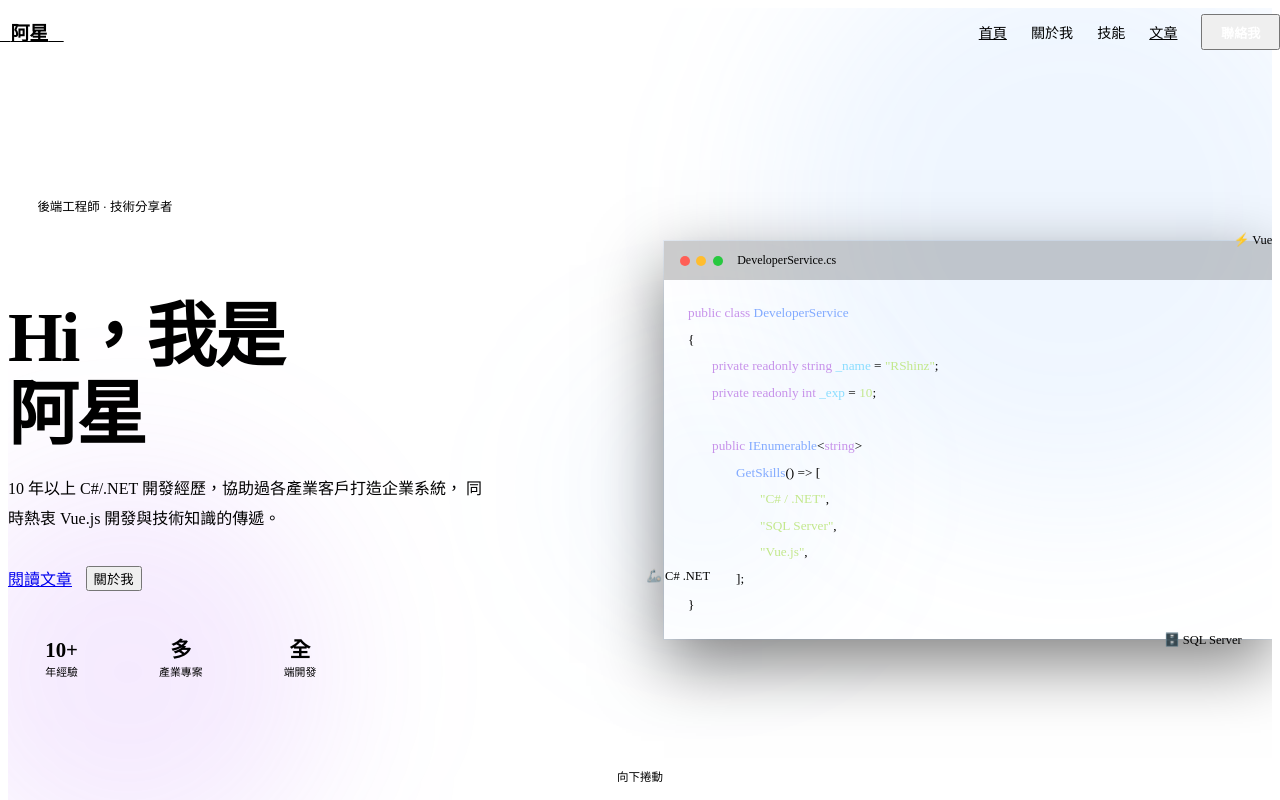
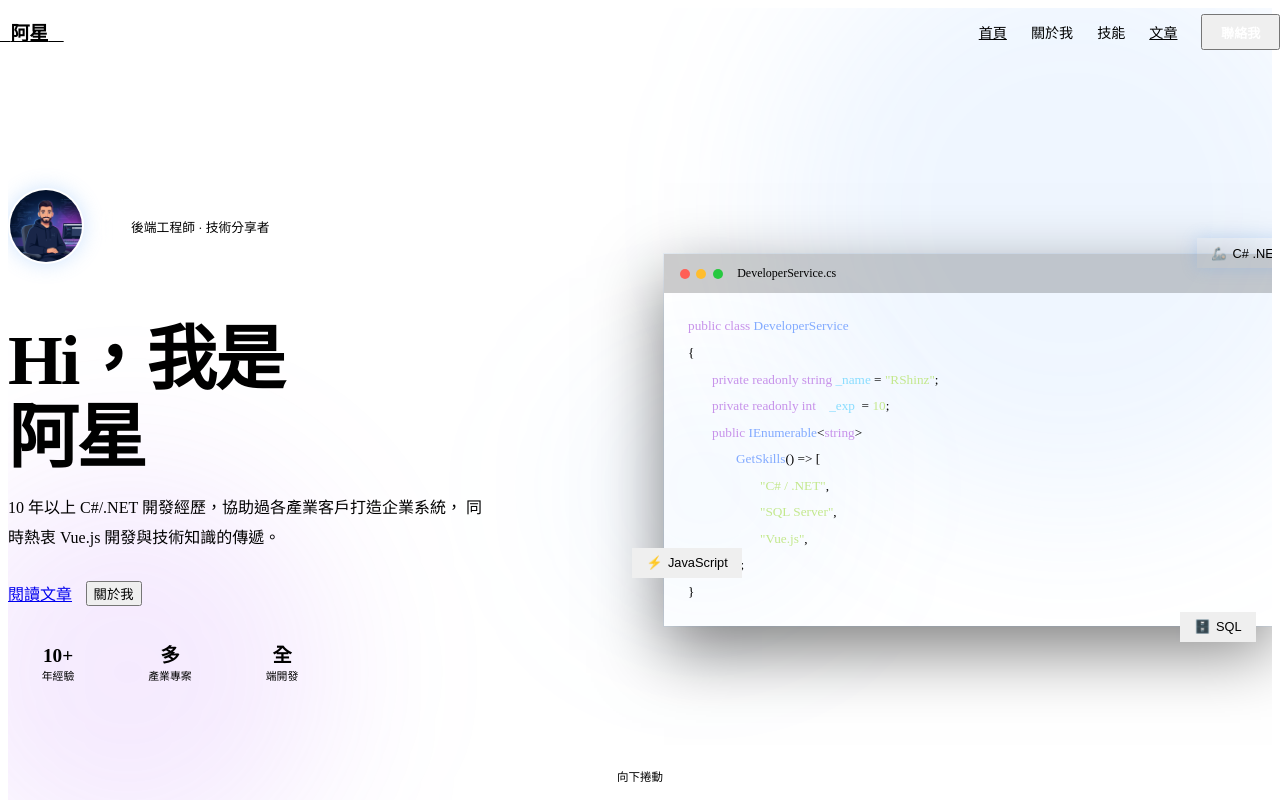
Before and after one commit to Shangshin-Liu/RShinz-World, a Vue app: page /#/ in a window 1280 px wide. Shown: the top 800 px of the page. Built offline with nearby package versions, Linux system fonts and the light colour scheme; the HTML template or start-up script is replaced by a standard one.

Commit message:
[update] 微調首頁呈現版面

```diff
--- a/src/components/home/HeroSection.vue
+++ b/src/components/home/HeroSection.vue
@@ -1,12 +1,76 @@
 <script setup lang="ts">
-import { RouterLink } from 'vue-router'
-import { useRouter } from 'vue-router'
+import { ref } from 'vue'
+import { RouterLink, useRouter } from 'vue-router'
+import avatarSrc from '@/assets/images/avatar.png'
 
 const router = useRouter()
 function scrollToAbout() {
   const el = document.getElementById('about')
   if (el) el.scrollIntoView({ behavior: 'smooth' })
   else router.push('/').then(() => setTimeout(() => document.getElementById('about')?.scrollIntoView({ behavior: 'smooth' }), 150))
+}
+
+// ── 互動 Code Card ────────────────────────────────────────────
+type TabId = 'csharp' | 'javascript' | 'sql'
+type Token = { cls?: string; text: string }
+type CodeLine = { tokens: Token[]; indent?: 0 | 1 | 2 | 3 }
+
+const activeTab = ref<TabId>('csharp')
+
+interface ChipDef { id: TabId; icon: string; label: string; cls: string }
+const chips: ChipDef[] = [
+  { id: 'csharp',     icon: '🦾', label: 'C# .NET',    cls: 'chip-1' },
+  { id: 'javascript', icon: '⚡', label: 'JavaScript', cls: 'chip-2' },
+  { id: 'sql',        icon: '🗄️', label: 'SQL',        cls: 'chip-3' },
+]
+
+const codeExamples: Record<TabId, { filename: string; lines: CodeLine[] }> = {
+  csharp: {
+    filename: 'DeveloperService.cs',
+    lines: [
+      { tokens: [{ cls: 'kw', text: 'public class' }, { text: ' ' }, { cls: 'fn', text: 'DeveloperService' }] },
+      { tokens: [{ text: '{' }] },
+      { indent: 1, tokens: [{ cls: 'kw', text: 'private readonly string' }, { text: ' ' }, { cls: 'str', text: '_name' }, { text: ' = ' }, { cls: 'val', text: '"RShinz"' }, { text: ';' }] },
+      { indent: 1, tokens: [{ cls: 'kw', text: 'private readonly int' }, { text: '    ' }, { cls: 'str', text: '_exp' }, { text: '  = ' }, { cls: 'val', text: '10' }, { text: ';' }] },
+      { tokens: [{ text: '' }] },
+      { indent: 1, tokens: [{ cls: 'kw', text: 'public' }, { text: ' ' }, { cls: 'fn', text: 'IEnumerable' }, { text: '<' }, { cls: 'kw', text: 'string' }, { text: '>' }] },
+      { indent: 2, tokens: [{ cls: 'fn', text: 'GetSkills' }, { text: '() => [' }] },
+      { indent: 3, tokens: [{ cls: 'val', text: '"C# / .NET"' }, { text: ',' }] },
+      { indent: 3, tokens: [{ cls: 'val', text: '"SQL Server"' }, { text: ',' }] },
+      { indent: 3, tokens: [{ cls: 'val', text: '"Vue.js"' }, { text: ',' }] },
+      { indent: 2, tokens: [{ text: '];' }] },
+      { tokens: [{ text: '}' }] },
+    ],
+  },
+  javascript: {
+    filename: 'developer.js',
+    lines: [
+      { tokens: [{ cls: 'kw', text: 'const' }, { text: ' ' }, { cls: 'fn', text: 'developer' }, { text: ' = {' }] },
+      { indent: 1, tokens: [{ cls: 'str', text: 'name' }, { text: ': ' }, { cls: 'val', text: "'RShinz'" }, { text: ',' }] },
+      { indent: 1, tokens: [{ cls: 'str', text: 'lang' }, { text: ': ' }, { cls: 'val', text: "'JavaScript'" }, { text: ',' }] },
+      { indent: 1, tokens: [{ cls: 'str', text: 'runtime' }, { text: ': ' }, { cls: 'val', text: "'Node.js'" }, { text: ',' }] },
+      { indent: 1, tokens: [{ cls: 'fn', text: 'async' }, { text: ' ' }, { cls: 'fn', text: 'fetchSkills' }, { text: '() {' }] },
+      { indent: 2, tokens: [{ cls: 'kw', text: 'const' }, { text: ' res = ' }, { cls: 'kw', text: 'await' }] },
+      { indent: 3, tokens: [{ cls: 'fn', text: 'api' }, { text: '.' }, { cls: 'fn', text: 'get' }, { text: '(' }, { cls: 'val', text: "'/skills'" }, { text: ')' }] },
+      { indent: 2, tokens: [{ cls: 'kw', text: 'return' }, { text: ' res.' }, { cls: 'str', text: 'data' }] },
+      { indent: 1, tokens: [{ text: '},' }] },
+      { tokens: [{ text: '}' }] },
+    ],
+  },
+  sql: {
+    filename: 'skills_query.sql',
+    lines: [
+      { tokens: [{ cls: 'kw', text: 'SELECT' }] },
+      { indent: 1, tokens: [{ cls: 'str', text: 'e.name' }, { text: ',' }] },
+      { indent: 1, tokens: [{ cls: 'fn', text: 'COUNT' }, { text: '(' }, { cls: 'str', text: 'p.id' }, { text: ')  ' }, { cls: 'kw', text: 'AS' }, { text: ' ' }, { cls: 'fn', text: 'projects' }, { text: ',' }] },
+      { indent: 1, tokens: [{ cls: 'fn', text: 'AVG' }, { text: '(' }, { cls: 'str', text: 'r.score' }, { text: ') ' }, { cls: 'kw', text: 'AS' }, { text: ' ' }, { cls: 'fn', text: 'avg_rating' }] },
+      { tokens: [{ cls: 'kw', text: 'FROM' }, { text: '  ' }, { cls: 'str', text: 'engineers' }, { text: ' ' }, { cls: 'fn', text: 'e' }] },
+      { tokens: [{ cls: 'kw', text: 'JOIN' }, { text: '  ' }, { cls: 'str', text: 'projects' }, { text: '  ' }, { cls: 'fn', text: 'p' }, { text: ' ' }, { cls: 'kw', text: 'ON' }, { text: ' p.owner = e.id' }] },
+      { tokens: [{ cls: 'kw', text: 'JOIN' }, { text: '  ' }, { cls: 'str', text: 'reviews' }, { text: '   ' }, { cls: 'fn', text: 'r' }, { text: ' ' }, { cls: 'kw', text: 'ON' }, { text: ' r.project = p.id' }] },
+      { tokens: [{ cls: 'kw', text: 'WHERE' }, { text: ' ' }, { cls: 'str', text: 'e.name' }, { text: ' = ' }, { cls: 'val', text: "'RShinz'" }] },
+      { tokens: [{ cls: 'kw', text: 'GROUP BY' }, { text: ' ' }, { cls: 'str', text: 'e.name' }] },
+    ],
+  },
 }
 </script>
 
@@ -18,11 +82,20 @@ function scrollToAbout() {
     <div class="orb orb-3" aria-hidden="true" />
 
     <div class="container hero-inner">
+      <!-- ── Left ──────────────────────────────────── -->
       <div class="hero-content fade-in-up">
-        <div class="hero-eyebrow">
-          <span class="eyebrow-dot" />
-          <span>後端工程師 · 技術分享者</span>
+
+        <!-- Avatar + eyebrow in one row -->
+        <div class="hero-intro">
+          <div class="avatar-ring">
+            <img :src="avatarSrc" alt="阿星的個人照片" class="avatar-img" />
+          </div>
+          <div class="hero-eyebrow">
+            <span class="eyebrow-dot" />
+            <span>後端工程師 · 技術分享者</span>
+          </div>
         </div>
+
         <h1 class="hero-name">
           Hi，我是<br />
           <span class="grad-text">阿星</span>
@@ -53,32 +126,43 @@ function scrollToAbout() {
         </div>
       </div>
 
-      <div class="hero-visual" aria-hidden="true">
+      <!-- ── Right: code card + floating chip buttons ── -->
+      <div class="hero-visual" aria-hidden="false">
         <div class="code-card glass">
           <div class="code-card-header">
             <span class="dot red" /><span class="dot yellow" /><span class="dot green" />
-            <span class="code-filename">DeveloperService.cs</span>
+            <span class="code-filename">{{ codeExamples[activeTab].filename }}</span>
           </div>
           <div class="code-body">
-            <div class="code-line"><span class="kw">public class</span> <span class="fn">DeveloperService</span></div>
-            <div class="code-line">{</div>
-            <div class="code-line indent"><span class="kw">private readonly string</span> <span class="str">_name</span> = <span class="val">&quot;RShinz&quot;</span>;</div>
-            <div class="code-line indent"><span class="kw">private readonly int</span> <span class="str">_exp</span> = <span class="val">10</span>;</div>
-            <div class="code-line">&nbsp;</div>
-            <div class="code-line indent"><span class="kw">public</span> <span class="fn">IEnumerable</span>&lt;<span class="kw">string</span>&gt;</div>
-            <div class="code-line indent2"><span class="fn">GetSkills</span>() =&gt; [</div>
-            <div class="code-line indent3"><span class="val">&quot;C# / .NET&quot;</span>,</div>
-            <div class="code-line indent3"><span class="val">&quot;SQL Server&quot;</span>,</div>
-            <div class="code-line indent3"><span class="val">&quot;Vue.js&quot;</span>,</div>
-            <div class="code-line indent2">];</div>
-            <div class="code-line">}</div>
+            <Transition name="code-fade" mode="out-in">
+              <div :key="activeTab" class="code-lines">
+                <div
+                  v-for="(line, i) in codeExamples[activeTab].lines"
+                  :key="i"
+                  :class="['code-line', line.indent ? `indent${line.indent}` : '']"
+                >
+                  <span
+                    v-for="(tok, j) in line.tokens"
+                    :key="j"
+                    :class="tok.cls"
+                  >{{ tok.text }}</span>
+                </div>
+              </div>
+            </Transition>
           </div>
         </div>
 
-        <!-- floating chips -->
-        <div class="chip chip-1 glass">⚡ Vue 3</div>
-        <div class="chip chip-2 glass">🦾 C# .NET</div>
-        <div class="chip chip-3 glass">🗄️ SQL Server</div>
+        <!-- Floating chip buttons -->
+        <button
+          v-for="chip in chips"
+          :key="chip.id"
+          class="chip glass"
+          :class="[chip.cls, { active: activeTab === chip.id }]"
+          @click="activeTab = chip.id"
+        >
+          <span>{{ chip.icon }}</span>
+          <span>{{ chip.label }}</span>
+        </button>
       </div>
     </div>
 
@@ -101,40 +185,12 @@ function scrollToAbout() {
 }
 
 /* Aurora orbs */
-.orb {
-  position: absolute;
-  border-radius: 50%;
-  filter: blur(80px);
-  pointer-events: none;
-}
+.orb { position: absolute; border-radius: 50%; filter: blur(80px); pointer-events: none; }
+.orb-1 { width: 600px; height: 600px; background: rgba(96,165,250,0.1);  top:-100px; right:-100px; animation: float 10s ease-in-out infinite; }
+.orb-2 { width: 400px; height: 400px; background: rgba(168,85,247,0.12); bottom:0;   left:-80px;  animation: float 14s ease-in-out infinite reverse; }
+.orb-3 { width: 250px; height: 250px; background: rgba(96,165,250,0.07); bottom:30%; right:35%;   animation: float 8s ease-in-out infinite 2s; }
 
-.orb-1 {
-  width: 600px;
-  height: 600px;
-  background: rgba(96, 165, 250, 0.1);
-  top: -100px;
-  right: -100px;
-  animation: float 10s ease-in-out infinite;
-}
-
-.orb-2 {
-  width: 400px;
-  height: 400px;
-  background: rgba(168, 85, 247, 0.12);
-  bottom: 0;
-  left: -80px;
-  animation: float 14s ease-in-out infinite reverse;
-}
-
-.orb-3 {
-  width: 250px;
-  height: 250px;
-  background: rgba(96, 165, 250, 0.07);
-  bottom: 30%;
-  right: 35%;
-  animation: float 8s ease-in-out infinite 2s;
-}
-
+/* Grid */
 .hero-inner {
   display: grid;
   grid-template-columns: 1fr 1fr;
@@ -146,7 +202,32 @@ function scrollToAbout() {
   z-index: 1;
 }
 
-/* Left */
+/* ── Left ─────────────────────────────────────── */
+
+/* Avatar + eyebrow on same row */
+.hero-intro {
+  display: flex;
+  align-items: center;
+  gap: 1rem;
+  margin-bottom: 1.5rem;
+}
+.avatar-ring {
+  width: 72px;
+  height: 72px;
+  flex-shrink: 0;
+  border-radius: 50%;
+  padding: 2px;
+  background: var(--grad);
+  box-shadow: 0 0 20px rgba(96, 165, 250, 0.3);
+}
+.avatar-img {
+  width: 100%;
+  height: 100%;
+  border-radius: 50%;
+  object-fit: cover;
+  display: block;
+  border: 2px solid var(--bg-base);
+}
 .hero-eyebrow {
   display: inline-flex;
   align-items: center;
@@ -154,17 +235,14 @@ function scrollToAbout() {
   background: var(--grad-glow);
   border: 1px solid var(--border-glow);
   border-radius: var(--radius-full);
-  padding: 0.35rem 0.9rem;
-  font-size: 0.78rem;
+  padding: 0.4rem 1rem;
+  font-size: 0.8rem;
   color: var(--accent);
   font-weight: 500;
-  margin-bottom: 1.25rem;
   backdrop-filter: blur(8px);
 }
-
 .eyebrow-dot {
-  width: 7px;
-  height: 7px;
+  width: 7px; height: 7px;
   background: var(--accent);
   border-radius: 50%;
   animation: pulse-glow 2.5s ease-in-out infinite;
@@ -175,65 +253,48 @@ function scrollToAbout() {
   font-weight: 900;
   line-height: 1.1;
   letter-spacing: -0.03em;
-  margin-bottom: 1.25rem;
+  margin-bottom: 1rem;
 }
-
 .hero-desc {
   font-size: 1rem;
   color: var(--text-secondary);
   line-height: 1.85;
   max-width: 480px;
-  margin-bottom: 2rem;
+  margin-bottom: 1.75rem;
 }
-
 .hero-cta {
   display: flex;
   gap: 0.85rem;
   flex-wrap: wrap;
-  margin-bottom: 2.5rem;
+  margin-bottom: 2rem;
 }
-
 .hero-stats {
   display: flex;
   gap: 0.75rem;
   flex-wrap: wrap;
 }
-
 .stat-pill {
   display: flex;
   flex-direction: column;
   align-items: center;
-  padding: 0.6rem 1.1rem;
+  padding: 0.55rem 1rem;
   border-radius: var(--radius-lg);
   gap: 0.1rem;
-  min-width: 72px;
+  min-width: 68px;
 }
+.stat-num   { font-size: 1.2rem; font-weight: 800; line-height: 1; }
+.stat-label { font-size: 0.68rem; color: var(--text-muted); white-space: nowrap; }
 
-.stat-num {
-  font-size: 1.3rem;
-  font-weight: 800;
-  line-height: 1;
-}
-
-.stat-label {
-  font-size: 0.68rem;
-  color: var(--text-muted);
-  white-space: nowrap;
-}
-
-/* Right - code card */
-.hero-visual {
-  position: relative;
-}
+/* ── Right ─────────────────────────────────────── */
+.hero-visual { position: relative; }
 
 .code-card {
   border-radius: var(--radius-xl);
   overflow: hidden;
   box-shadow:
     0 0 0 1px rgba(96,165,250,0.08),
-    0 24px 64px rgba(0, 0, 0, 0.5);
+    0 24px 64px rgba(0,0,0,0.5);
 }
-
 .code-card-header {
   display: flex;
   align-items: center;
@@ -242,63 +303,77 @@ function scrollToAbout() {
   border-bottom: 1px solid var(--border);
   background: rgba(0,0,0,0.2);
 }
-
-.dot {
-  width: 10px;
-  height: 10px;
-  border-radius: 50%;
-}
-
+.dot { width: 10px; height: 10px; border-radius: 50%; }
 .dot.red    { background: #ff5f56; }
 .dot.yellow { background: #ffbd2e; }
 .dot.green  { background: #27c93f; }
-
 .code-filename {
   margin-left: 0.5rem;
   font-size: 0.75rem;
   color: var(--text-muted);
   font-family: var(--font-mono);
 }
-
 .code-body {
   padding: 1.25rem 1.5rem;
   font-family: var(--font-mono);
   font-size: 0.83rem;
   line-height: 2;
+  min-height: 220px;
 }
-
-.code-line { color: var(--text-secondary); }
-.indent  { padding-left: 1.5rem; }
+.code-line  { color: var(--text-secondary); white-space: pre; }
+.indent1 { padding-left: 1.5rem; }
 .indent2 { padding-left: 3rem; }
 .indent3 { padding-left: 4.5rem; }
-.kw { color: #c792ea; }
-.fn { color: #82aaff; }
+.kw  { color: #c792ea; }
+.fn  { color: #82aaff; }
 .str { color: #89ddff; }
 .val { color: #c3e88d; }
 
-/* Floating chips */
+/* Code fade transition */
+.code-fade-enter-active,
+.code-fade-leave-active { transition: opacity 0.2s, transform 0.2s; }
+.code-fade-enter-from   { opacity: 0; transform: translateY(6px); }
+.code-fade-leave-to     { opacity: 0; transform: translateY(-6px); }
+
+/* Floating chip buttons */
 .chip {
   position: absolute;
+  display: inline-flex;
+  align-items: center;
+  gap: 0.35rem;
   padding: 0.45rem 0.9rem;
   border-radius: var(--radius-full);
-  font-size: 0.78rem;
+  font-size: 0.8rem;
   font-weight: 500;
   color: var(--text-primary);
   white-space: nowrap;
+  cursor: pointer;
+  border: 1px solid var(--border);
+  transition: border-color 0.2s, box-shadow 0.2s, color 0.2s;
+  user-select: none;
+}
+.chip:hover {
+  border-color: var(--border-glow);
+  color: var(--accent);
+}
+.chip.active {
+  border-color: var(--accent);
+  color: var(--accent);
+  background: var(--accent-glow);
+  box-shadow: 0 0 16px rgba(96, 165, 250, 0.25);
 }
 
+/* Positions (floating around the card) */
 .chip-1 {
   top: -1rem;
   right: -1.5rem;
   animation: float 6s ease-in-out infinite;
 }
-
 .chip-2 {
   bottom: 3rem;
   left: -2rem;
   animation: float 8s ease-in-out infinite 1s;
 }
-
 .chip-3 {
   bottom: -1rem;
   right: 1rem;
@@ -319,14 +394,11 @@ function scrollToAbout() {
   font-size: 0.72rem;
   z-index: 1;
 }
-
 .scroll-line {
-  width: 1px;
-  height: 40px;
+  width: 1px; height: 40px;
   background: var(--grad);
   animation: scroll-line 2s ease-in-out infinite;
 }
-
 @keyframes scroll-line {
   0%   { transform: scaleY(0); transform-origin: top; }
   50%  { transform: scaleY(1); transform-origin: top; }
```
Also changed, not shown: src/assets/images/avatar.png (added).
